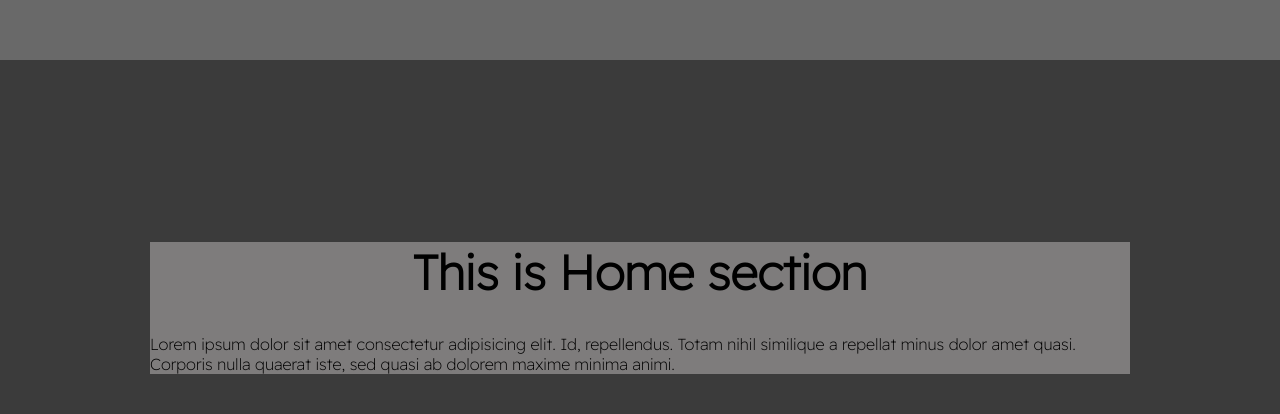
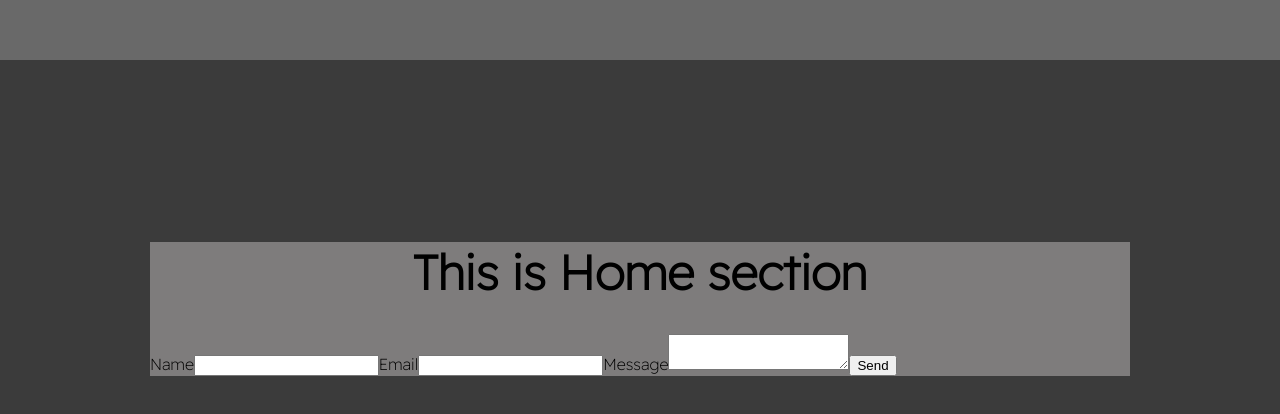
Before and after one commit to jacjanowski/gokul-wholesale, a React (Create React App) app: page / in a window 1280 px wide. Shown: the part 1604-2018 px from the top of the page. Built offline with nearby package versions, Linux system fonts and the light colour scheme.

Commit message:
add Email.js feature. now implementing email form.

```diff
--- a/package.json
+++ b/package.json
@@ -3,6 +3,7 @@
   "version": "0.1.0",
   "private": true,
   "dependencies": {
+    "@emailjs/browser": "^3.4.0",
     "@testing-library/jest-dom": "^5.16.2",
     "@testing-library/react": "^12.1.2",
     "@testing-library/user-event": "^13.5.0",
--- a/public/index.html
+++ b/public/index.html
@@ -31,6 +31,8 @@
   <link rel="stylesheet" type="text/css"
     href="https://cdnjs.cloudflare.com/ajax/libs/slick-carousel/1.6.0/slick-theme.min.css" />
   <title>React App</title>
+  <script type="text/javascript" src="https://cdn.jsdelivr.net/npm/@emailjs/browser@3/dist/email.min.js"></script>
+
 </head>
 
 <body>
--- /dev/null
+++ b/src/Components/Email.js
@@ -0,0 +1,31 @@
+import React, { useRef } from 'react';
+import emailjs from '@emailjs/browser';
+
+const Email = () => {
+  const form = useRef();
+
+  const sendEmail = (e) => {
+    e.preventDefault();
+
+    emailjs.sendForm('service_l33s7b5', 'template_5qgy8tg', form.current, 'user_Qk53rvtmKogW6pqRTf45w')
+      .then((result) => {
+          console.log(result.text);
+      }, (error) => {
+          console.log(error.text);
+      });
+  };
+
+  return (
+    <form ref={form} onSubmit={sendEmail}>
+      <label>Name</label>
+      <input type="text" name="user_name" />
+      <label>Email</label>
+      <input type="email" name="user_email" />
+      <label>Message</label>
+      <textarea name="message" />
+      <input type="submit" value="Send" />
+    </form>
+  );
+};
+
+export default Email;
--- a/src/Components/Information.js
+++ b/src/Components/Information.js
@@ -1,5 +1,6 @@
 import React, { Component } from "react";
 import "./Information.css";
+import Email from './Email';
 
 import Fade from 'react-reveal/Fade';
 
@@ -12,8 +13,8 @@
     return (
       <>
         <div className="section" id="home">
+
           <Fade top>
-
 
             <div className="container">
               <h1>Gokul Wholesale</h1>
@@ -26,22 +27,22 @@
         </div>
         <div className="section" id="about">
           <div className="container">
-            <h1>This is Home section</h1>
-            Lorem ipsum dolor sit amet consectetur adipisicing elit. Id,
+          Lorem ipsum dolor sit amet consectetur adipisicing elit. Id,
             repellendus. Totam nihil similique a repellat minus dolor amet
             quasi. Corporis nulla quaerat iste, sed quasi ab dolorem maxime
             minima animi.
+
+
           </div>
         </div>
         <div className="section" id="contact">
           <div className="container">
             <h1>This is Home section</h1>
-            Lorem ipsum dolor sit amet consectetur adipisicing elit. Id,
-            repellendus. Totam nihil similique a repellat minus dolor amet
-            quasi. Corporis nulla quaerat iste, sed quasi ab dolorem maxime
-            minima animi.
+          <Email />
           </div>
         </div>
+
+
       </>
     );
   }
```
Also changed, not shown: src/App.js (+4 -3 lines), src/Components/Contact.js (added), src/Components/Email.css (added), 1 other file (tests, documents, lock files or other folders).
